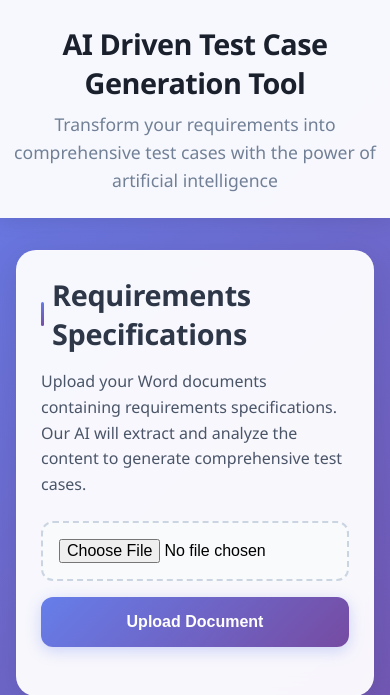
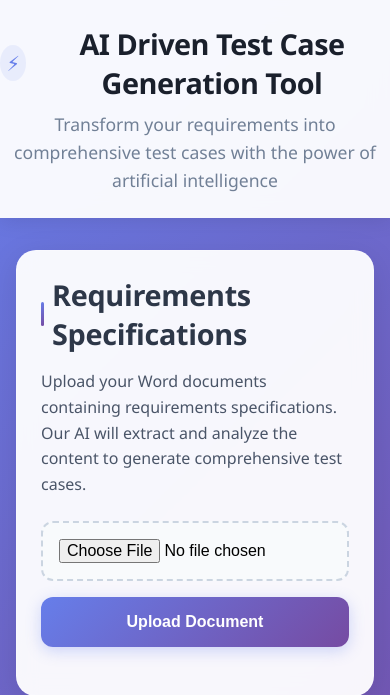
Before and after one commit to reachaadi/Final_Dissertation, a FastAPI app: page / in a window 390 px wide. Shown: the top 695 px of the page. Run offline with FastAPI, Linux system fonts and the light colour scheme; parts of the project's set-up code (start-up, migrations or seed data) failed here and were passed over.

Commit message:
icon on top

```diff
--- a/autotestgen/atg/main.py
+++ b/autotestgen/atg/main.py
@@ -18,7 +18,9 @@ templates = Jinja2Templates(directory="atg/templates")
 
 UPLOAD_DIR = os.path.join("atg", "uploads")
 # Export Excel to TestAutomation/Test_Cases as requested
-TEST_CASES_DIR = "/home/adarsh/projects/Final_Dissertation/TestAutomation/Test_Cases"
+# Get project root directory (2 levels up from autotestgen/atg/main.py)
+PROJECT_ROOT = os.path.dirname(os.path.dirname(os.path.dirname(os.path.abspath(__file__))))
+TEST_CASES_DIR = os.path.join(PROJECT_ROOT, "TestAutomation", "Test_Cases")
 
 os.makedirs(UPLOAD_DIR, exist_ok=True)
 os.makedirs(TEST_CASES_DIR, exist_ok=True)
--- a/autotestgen/atg/services/prompts.py
+++ b/autotestgen/atg/services/prompts.py
@@ -83,6 +83,7 @@ IMPORTANT:
 - Maintain the order of test cases ordered by requirement_id and test_case_id
 - Maintain the same JSON structure as the input
 - Preserve test_case_id values unless you're adding new test cases (use TC-XXX format)
+- Use at most 5 test cases per requirement
 - Return only the JSON object, no explanatory text before or after"""
 
     example = """{
--- a/autotestgen/atg/templates/index.html
+++ b/autotestgen/atg/templates/index.html
@@ -4,7 +4,7 @@
 <head>
     <meta charset="UTF-8">
     <meta name="viewport" content="width=device-width, initial-scale=1.0">
-    <title>AI Driven Test Case Generation Tool</title>
+    <title>⚡ AI Driven TCG</title>
     <style>
         body {
             font-family: 'Segoe UI', Tahoma, Geneva, Verdana, sans-serif;
@@ -29,6 +29,35 @@
             font-size: 2.5rem;
             font-weight: 700;
             letter-spacing: -0.5px;
+            display: flex;
+            align-items: center;
+            justify-content: center;
+            gap: 1rem;
+        }
+
+        .home-icon {
+            cursor: pointer;
+            font-size: 2rem;
+            color: #667eea;
+            transition: all 0.3s ease;
+            display: inline-flex;
+            align-items: center;
+            justify-content: center;
+            width: 48px;
+            height: 48px;
+            border-radius: 50%;
+            background: rgba(102, 126, 234, 0.1);
+            text-decoration: none;
+        }
+
+        .home-icon:hover {
+            background: rgba(102, 126, 234, 0.2);
+            transform: scale(1.1);
+            color: #764ba2;
+        }
+
+        .home-icon:active {
+            transform: scale(0.95);
         }
 
         .header p {
@@ -271,6 +300,13 @@
 
             .header h1 {
                 font-size: 2rem;
+                gap: 0.75rem;
+            }
+
+            .home-icon {
+                font-size: 1.5rem;
+                width: 40px;
+                height: 40px;
             }
 
             .section-card {
@@ -306,6 +342,13 @@
 
             .header h1 {
                 font-size: 1.8rem;
+                gap: 0.5rem;
+            }
+
+            .home-icon {
+                font-size: 1.3rem;
+                width: 36px;
+                height: 36px;
             }
 
             .section-card {
@@ -376,7 +419,10 @@
 
 <body>
     <div class="header">
-        <h1>AI Driven Test Case Generation Tool</h1>
+        <h1>
+            <a href="/" class="home-icon" title="Home">⚡</a>
+            AI Driven Test Case Generation Tool
+        </h1>
         <p>Transform your requirements into comprehensive test cases with the power of artificial intelligence</p>
     </div>
 
@@ -437,7 +483,7 @@
             {% endif %}
         </div>
 
-        <div class="section-card">
+        <div class="section-card" id="generatedTestCasesSection">
             <h2>Generated Test Cases</h2>
             <p>Click the button below to generate comprehensive test cases based on your uploaded requirements using
                 advanced AI algorithms.</p>
@@ -588,6 +634,18 @@
         if (testCasesRendered && loadingOverlay) {
             loadingOverlay.classList.remove('active');
             document.body.style.pointerEvents = 'auto';
+
+            // Scroll to Generated Test Cases section
+            const testCasesSection = document.getElementById('generatedTestCasesSection');
+            if (testCasesSection) {
+                // Small delay to ensure content is fully rendered
+                setTimeout(function () {
+                    testCasesSection.scrollIntoView({
+                        behavior: 'smooth',
+                        block: 'start'
+                    });
+                }, 100);
+            }
         }
 
         async function exportExcel() {
```
